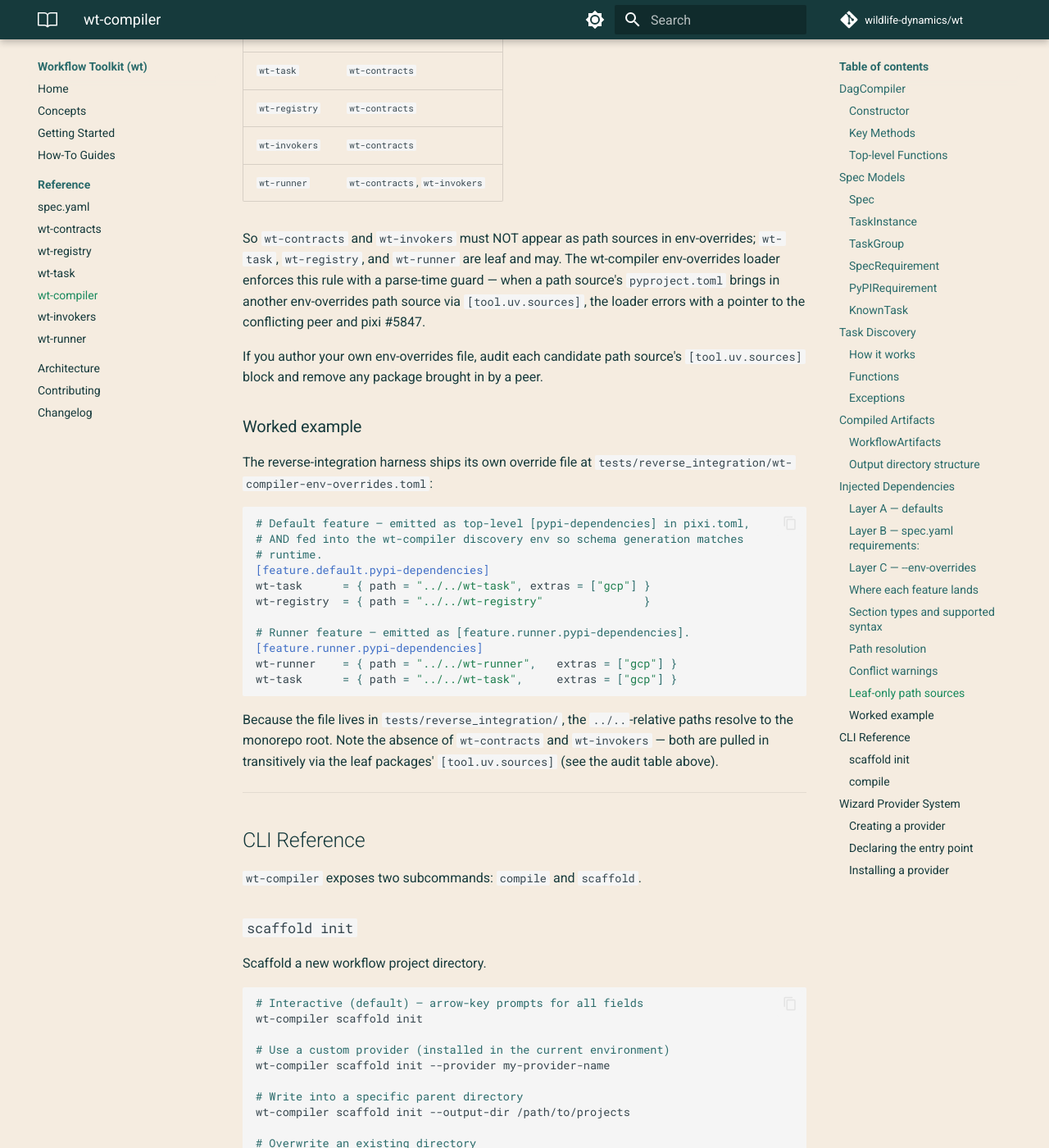
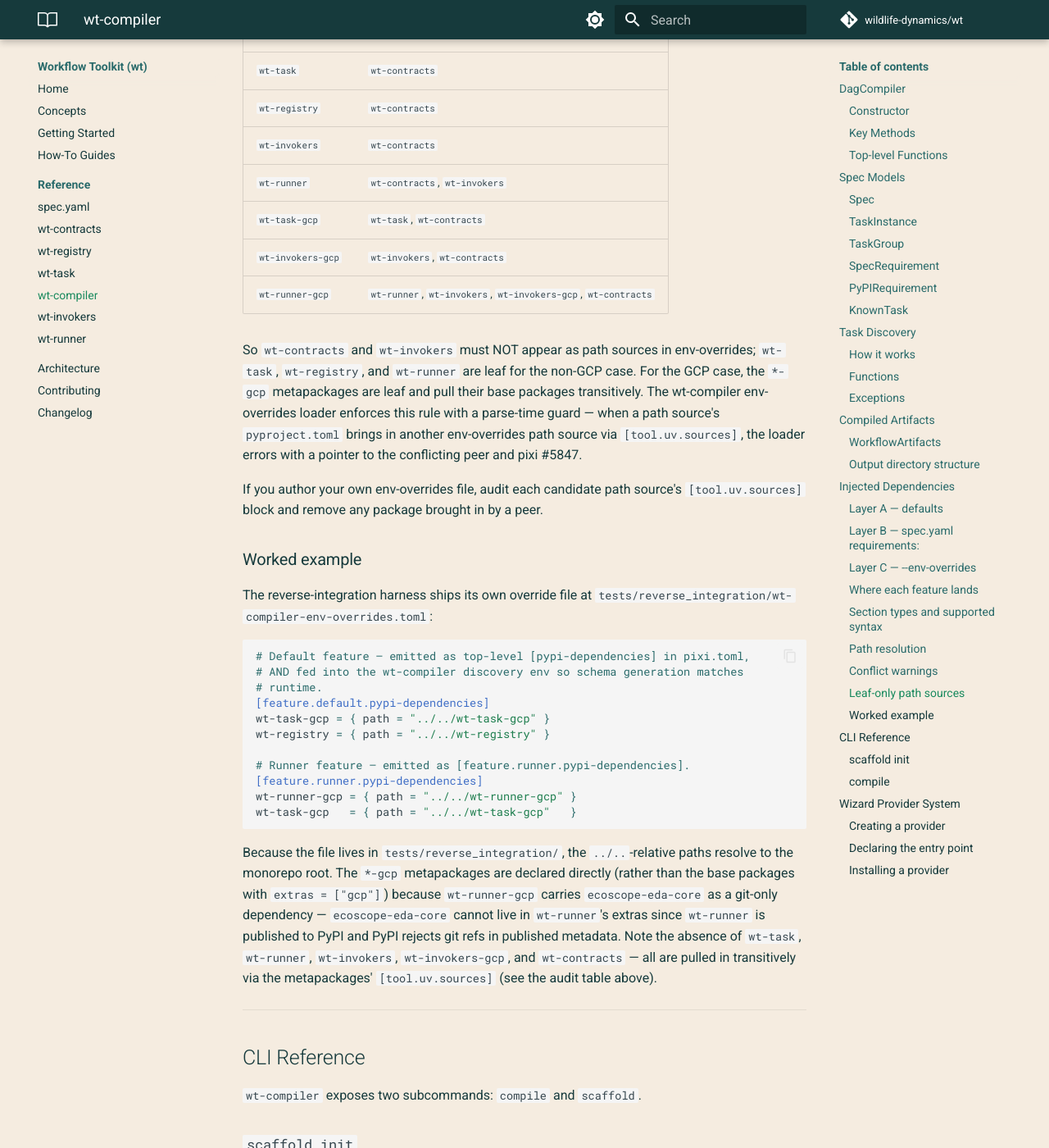
Before and after one commit to wildlife-dynamics/wt, an MkDocs documentation site: the page built from docs/content/reference/wt-compiler.md, in a window 1280 px wide and 1400 px high, scrolled down 9405 px. Shown: the whole window at 82% size. Built offline with MkDocs 1.6.1 and Material for MkDocs 9.7.7, drawn with Linux system fonts in a browser that asks for light colours; a script that is not in the unit is left out; comment, search, counter and statistics services are not loaded.

Commit message:
fix(env-overrides): switch reverse-integration fixture to *-gcp metapackage path sources
Routes around the post-d4f0a9b regression in the `:env-overrides` reverse-
integration suite, where the override `wt-runner` (pypi) suppressed the
bundled-default conda `wt-runner` pre-suffix, so the conda
`wt-runner-gcp` metapackage stopped landing and `ecoscope-eda-core` went
missing — flipping `wt_runner.app.HAS_ECOSCOPE` to False and exercising
the obstore fallback.

The fixture now declares `wt-task-gcp`, `wt-runner-gcp`, and `wt-registry`
directly as pypi path sources. `wt-runner-gcp`'s `[project.dependencies]`
carries `ecoscope-eda-core @ git+...` (legal because `wt-runner-gcp` is
not PyPI-published), and the metapackages' `[tool.uv.sources]` redirect
their declared base-package deps back to the local editable checkouts.

Adds `[tool.uv.sources]` blocks to `wt-task-gcp` and `wt-invokers-gcp`
mirroring the existing convention in `wt-runner-gcp`, expands
`_LOCAL_SOURCE_PARAMS` to cover the larger transitive path-sourced set,
and refreshes the fixture docstring and wt-compiler reference docs to
reflect the metapackage shape.

Co-Authored-By: Claude Opus 4.7 (1M context) <noreply@anthropic.com>

````diff
--- a/docs/content/reference/wt-compiler.md
+++ b/docs/content/reference/wt-compiler.md
@@ -350,13 +350,18 @@ Audit of the wt monorepo's `[tool.uv.sources]` blocks:
 | `wt-registry` | `wt-contracts` |
 | `wt-invokers` | `wt-contracts` |
 | `wt-runner` | `wt-contracts`, `wt-invokers` |
+| `wt-task-gcp` | `wt-task`, `wt-contracts` |
+| `wt-invokers-gcp` | `wt-invokers`, `wt-contracts` |
+| `wt-runner-gcp` | `wt-runner`, `wt-invokers`, `wt-invokers-gcp`, `wt-contracts` |
 
 So `wt-contracts` and `wt-invokers` must NOT appear as path sources in
-env-overrides; `wt-task`, `wt-registry`, and `wt-runner` are leaf and
-may. The wt-compiler env-overrides loader enforces this rule with a
-parse-time guard — when a path source's `pyproject.toml` brings in
-another env-overrides path source via `[tool.uv.sources]`, the loader
-errors with a pointer to the conflicting peer and pixi #5847.
+env-overrides; `wt-task`, `wt-registry`, and `wt-runner` are leaf for
+the non-GCP case. For the GCP case, the `*-gcp` metapackages are leaf
+and pull their base packages transitively. The wt-compiler env-overrides
+loader enforces this rule with a parse-time guard — when a path
+source's `pyproject.toml` brings in another env-overrides path source
+via `[tool.uv.sources]`, the loader errors with a pointer to the
+conflicting peer and pixi #5847.
 
 If you author your own env-overrides file, audit each candidate path
 source's `[tool.uv.sources]` block and remove any package brought in by
@@ -372,19 +377,25 @@ The reverse-integration harness ships its own override file at
 # AND fed into the wt-compiler discovery env so schema generation matches
 # runtime.
 [feature.default.pypi-dependencies]
-wt-task      = { path = "../../wt-task", extras = ["gcp"] }
-wt-registry  = { path = "../../wt-registry"               }
+wt-task-gcp = { path = "../../wt-task-gcp" }
+wt-registry = { path = "../../wt-registry" }
 
 # Runner feature — emitted as [feature.runner.pypi-dependencies].
 [feature.runner.pypi-dependencies]
-wt-runner    = { path = "../../wt-runner",   extras = ["gcp"] }
-wt-task      = { path = "../../wt-task",     extras = ["gcp"] }
+wt-runner-gcp = { path = "../../wt-runner-gcp" }
+wt-task-gcp   = { path = "../../wt-task-gcp"   }
 ```
 
 Because the file lives in `tests/reverse_integration/`, the
-`../..`-relative paths resolve to the monorepo root. Note the absence
-of `wt-contracts` and `wt-invokers` — both are pulled in transitively
-via the leaf packages' `[tool.uv.sources]` (see the audit table above).
+`../..`-relative paths resolve to the monorepo root. The `*-gcp`
+metapackages are declared directly (rather than the base packages
+with `extras = ["gcp"]`) because `wt-runner-gcp` carries
+`ecoscope-eda-core` as a git-only dependency — `ecoscope-eda-core`
+cannot live in `wt-runner`'s extras since `wt-runner` is published to
+PyPI and PyPI rejects git refs in published metadata. Note the absence
+of `wt-task`, `wt-runner`, `wt-invokers`, `wt-invokers-gcp`, and
+`wt-contracts` — all are pulled in transitively via the metapackages'
+`[tool.uv.sources]` (see the audit table above).
 
 ---
 
````
Also changed, not shown: 6 other files.
